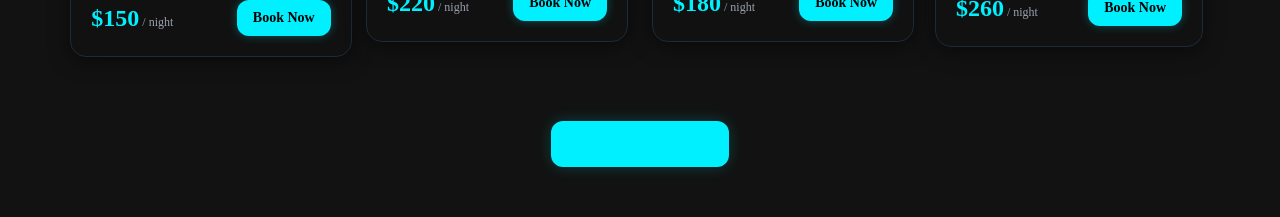
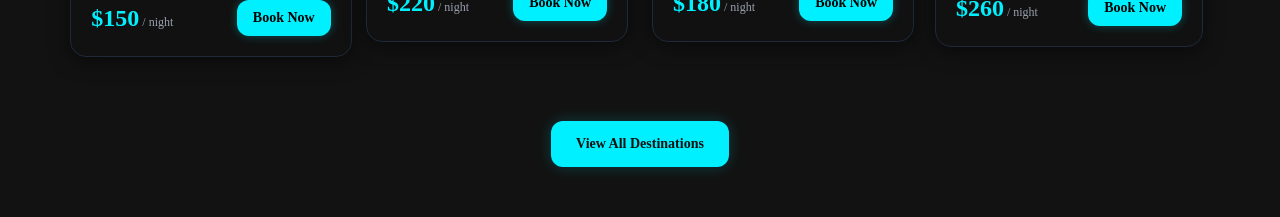
Before and after one commit to MehmoodCoder/Hotel_Booking_MERN_App, a React (Vite) app in the folder client/: page / in a window 1280 px wide. Shown: the part 1320-1537 px from the top of the page. Built offline with nearby package versions, Linux system fonts and the light colour scheme; no server answers.

Commit message:
Change btn text color

```diff
--- a/client/src/components/FeaturedDestination.jsx
+++ b/client/src/components/FeaturedDestination.jsx
@@ -81,7 +81,7 @@ const FeaturedDestination = () => {
             navigate("/rooms");
             window.scrollTo(0, 0);
           }}
-          className="mt-8 mb-4 px-6 py-3 text-sm font-bold border border-[#00F0FF]/40 text-[#00F0FF] bg-[#00F0FF] rounded-xl hover:bg-[#00F0FF] hover:text-black transition-all duration-300 shadow-[0_0_15px_rgba(0,240,255,0.2)] hover:shadow-[0_0_20px_rgba(0,240,255,0.6)] cursor-pointer active:scale-95"
+          className="mt-8 mb-4 px-6 py-3 text-sm font-bold border border-[#00F0FF]/40 text-[#111] bg-[#00F0FF] rounded-xl hover:bg-[#00F0FF] hover:text-black transition-all duration-300 shadow-[0_0_15px_rgba(0,240,255,0.2)] hover:shadow-[0_0_20px_rgba(0,240,255,0.6)] cursor-pointer active:scale-95"
         >
           View All Destinations
         </button>
```
